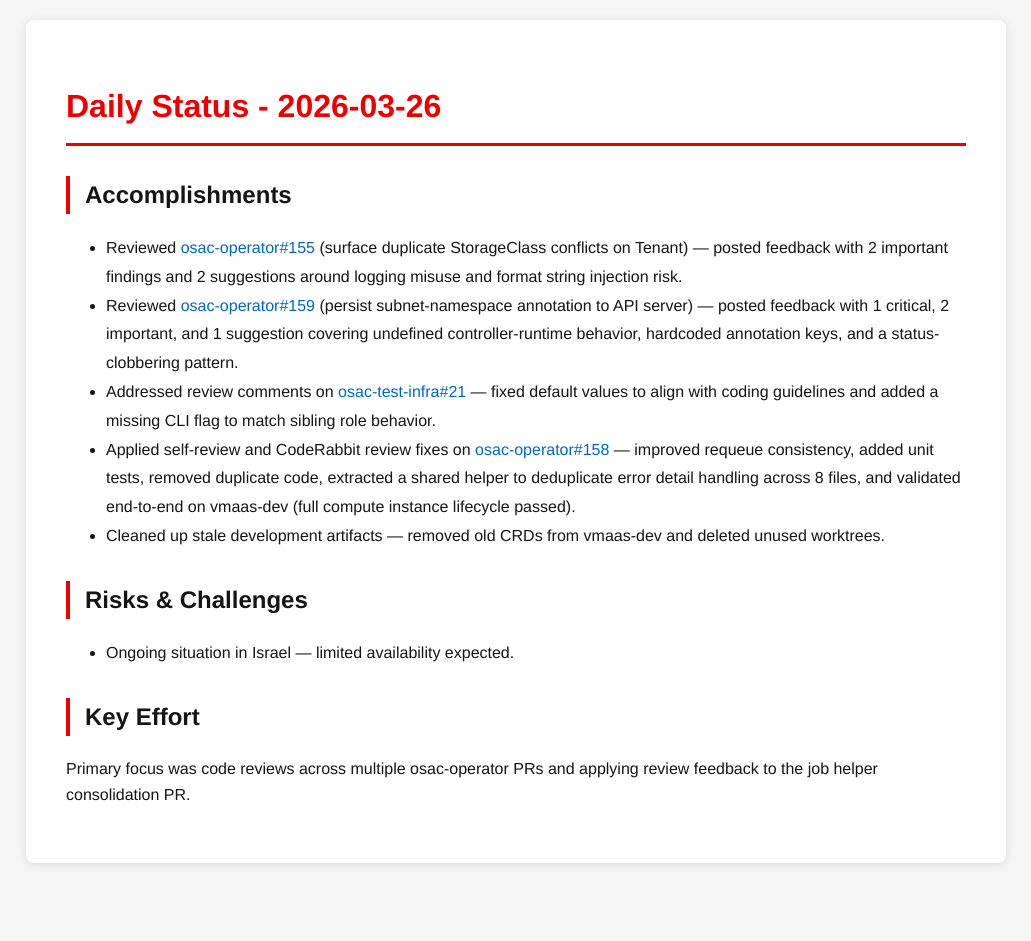
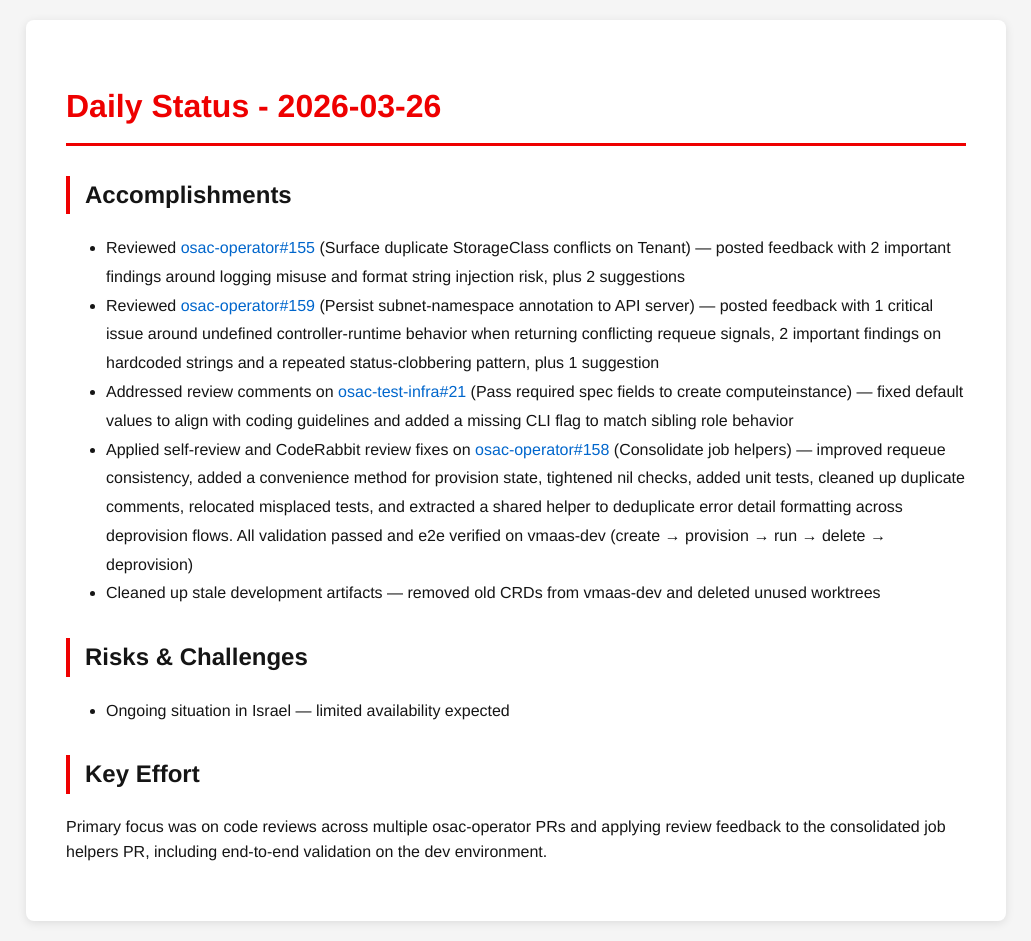
Before and after one commit to tzvatot/daily-status, a Jekyll site: the page built from 2026-03-26.md, in a window 1280 px wide. Shown: the whole page, without its empty margins (124-1155 px from the left). Built offline with Jekyll 4.4.1, drawn with Linux system fonts in a browser that asks for light colours; before the commit the page ends 900 px from its top, so only the background shows below that.

Commit message:
Daily status update - 2026-03-26

```diff
--- a/2026-03-26.md
+++ b/2026-03-26.md
@@ -7,14 +7,14 @@ date: 2026-03-26
 # Daily Status - 2026-03-26
 
 ## Accomplishments
-- Reviewed [osac-operator#155](https://github.com/osac-project/osac-operator/pull/155) (surface duplicate StorageClass conflicts on Tenant) — posted feedback with 2 important findings and 2 suggestions around logging misuse and format string injection risk.
-- Reviewed [osac-operator#159](https://github.com/osac-project/osac-operator/pull/159) (persist subnet-namespace annotation to API server) — posted feedback with 1 critical, 2 important, and 1 suggestion covering undefined controller-runtime behavior, hardcoded annotation keys, and a status-clobbering pattern.
-- Addressed review comments on [osac-test-infra#21](https://github.com/osac-project/osac-test-infra/pull/21) — fixed default values to align with coding guidelines and added a missing CLI flag to match sibling role behavior.
-- Applied self-review and CodeRabbit review fixes on [osac-operator#158](https://github.com/osac-project/osac-operator/pull/158) — improved requeue consistency, added unit tests, removed duplicate code, extracted a shared helper to deduplicate error detail handling across 8 files, and validated end-to-end on vmaas-dev (full compute instance lifecycle passed).
-- Cleaned up stale development artifacts — removed old CRDs from vmaas-dev and deleted unused worktrees.
+- Reviewed [osac-operator#155](https://github.com/osac-project/osac-operator/pull/155) (Surface duplicate StorageClass conflicts on Tenant) — posted feedback with 2 important findings around logging misuse and format string injection risk, plus 2 suggestions
+- Reviewed [osac-operator#159](https://github.com/osac-project/osac-operator/pull/159) (Persist subnet-namespace annotation to API server) — posted feedback with 1 critical issue around undefined controller-runtime behavior when returning conflicting requeue signals, 2 important findings on hardcoded strings and a repeated status-clobbering pattern, plus 1 suggestion
+- Addressed review comments on [osac-test-infra#21](https://github.com/osac-project/osac-test-infra/pull/21) (Pass required spec fields to create computeinstance) — fixed default values to align with coding guidelines and added a missing CLI flag to match sibling role behavior
+- Applied self-review and CodeRabbit review fixes on [osac-operator#158](https://github.com/osac-project/osac-operator/pull/158) (Consolidate job helpers) — improved requeue consistency, added a convenience method for provision state, tightened nil checks, added unit tests, cleaned up duplicate comments, relocated misplaced tests, and extracted a shared helper to deduplicate error detail formatting across deprovision flows. All validation passed and e2e verified on vmaas-dev (create → provision → run → delete → deprovision)
+- Cleaned up stale development artifacts — removed old CRDs from vmaas-dev and deleted unused worktrees
 
 ## Risks & Challenges
-- Ongoing situation in Israel — limited availability expected.
+- Ongoing situation in Israel — limited availability expected
 
 ## Key Effort
-Primary focus was code reviews across multiple osac-operator PRs and applying review feedback to the job helper consolidation PR.
+Primary focus was on code reviews across multiple osac-operator PRs and applying review feedback to the consolidated job helpers PR, including end-to-end validation on the dev environment.
```
